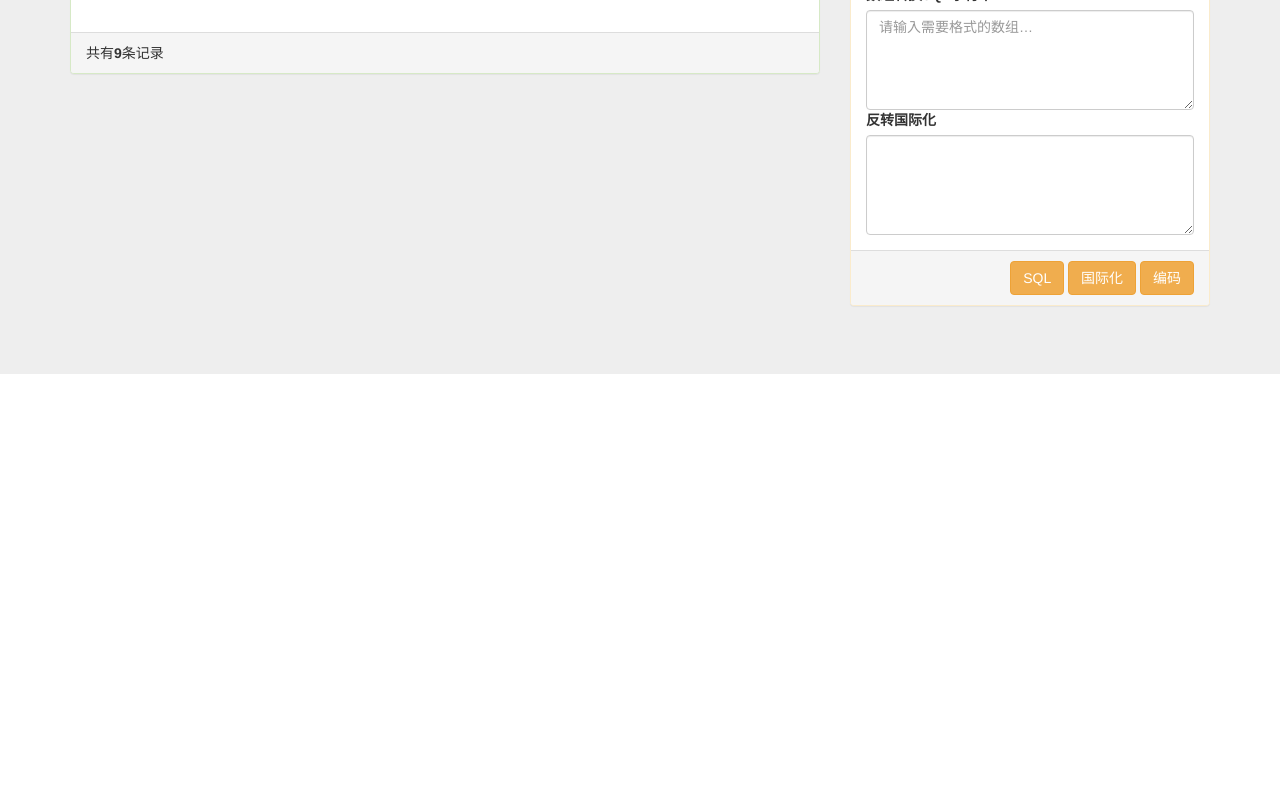
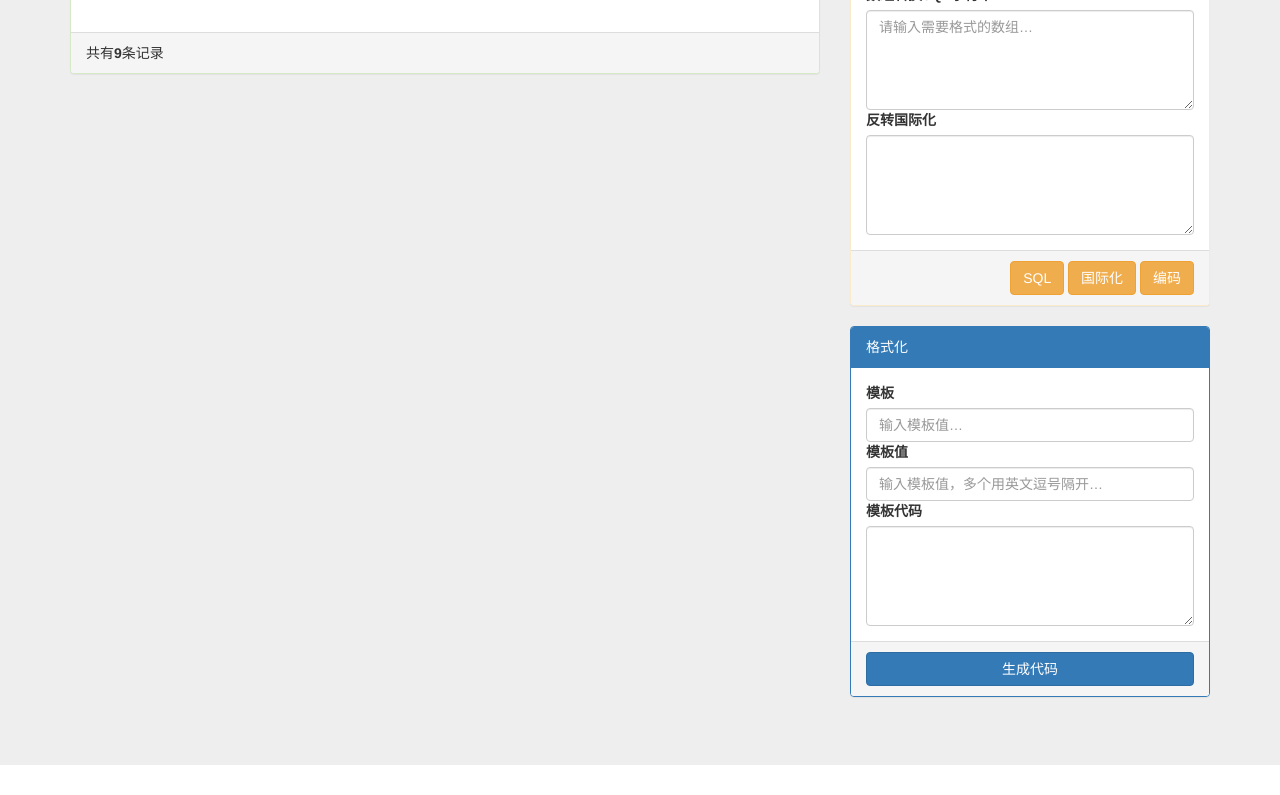
Before and after one commit to chenerlao/worker, a website: page index.html in a window 1280 px wide. Shown: the part 552-1347 px from the top of the page. Before the commit the page ends 956 px from the top, so only its background shows below. Drawn offline with Linux system fonts and the light colour scheme.

Commit message:
Update index.html

```diff
--- a/index.html
+++ b/index.html
@@ -88,6 +88,28 @@
                         </div>
                     </form>
                 </div>
+                <div class="panel panel-primary">
+                    <div class="panel-heading">格式化</div>
+                    <form>
+                        <div class="panel-body">
+                            <div>
+                                <label>模板</label>
+                                <input class="form-control" ng-model="template" type="text" placeholder="输入模板值…" style="width:100%;"/>
+                            </div>
+                            <div>
+                                <label>模板值</label>
+                                <input class="form-control" ng-model="templateValue" type="text" placeholder="输入模板值，多个用英文逗号隔开…" style="width:100%;"/>
+                            </div>
+                            <div>
+                                <label>模板代码</label>
+                                <textarea class="form-control" ng-model="templateCode"  style="width:100%;height:100px"></textarea>
+                            </div>
+                        </div>
+                        <div class="panel-footer" style="text-align: right;">
+                            <button class="btn btn-primary btn-block" ng-click="getCode()">生成代码</button>
+                        </div>
+                    </form>
+                </div>
             </div>
         </div>
     </div>
```
